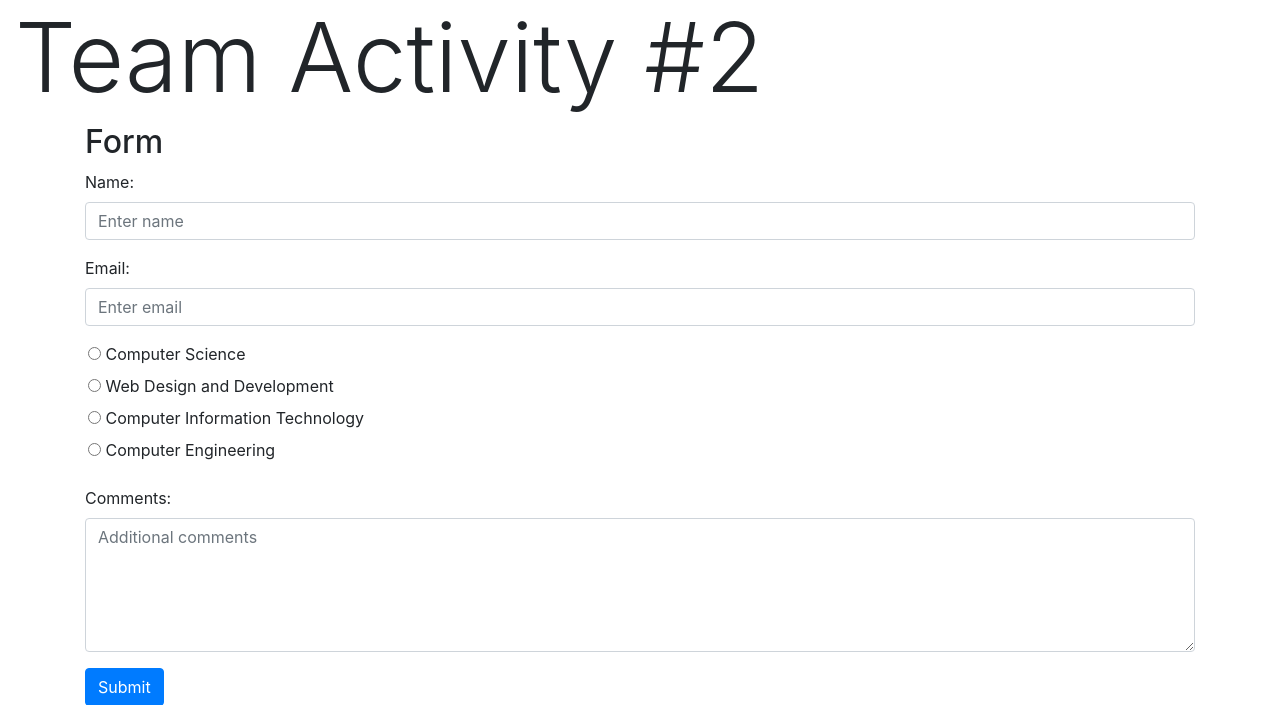
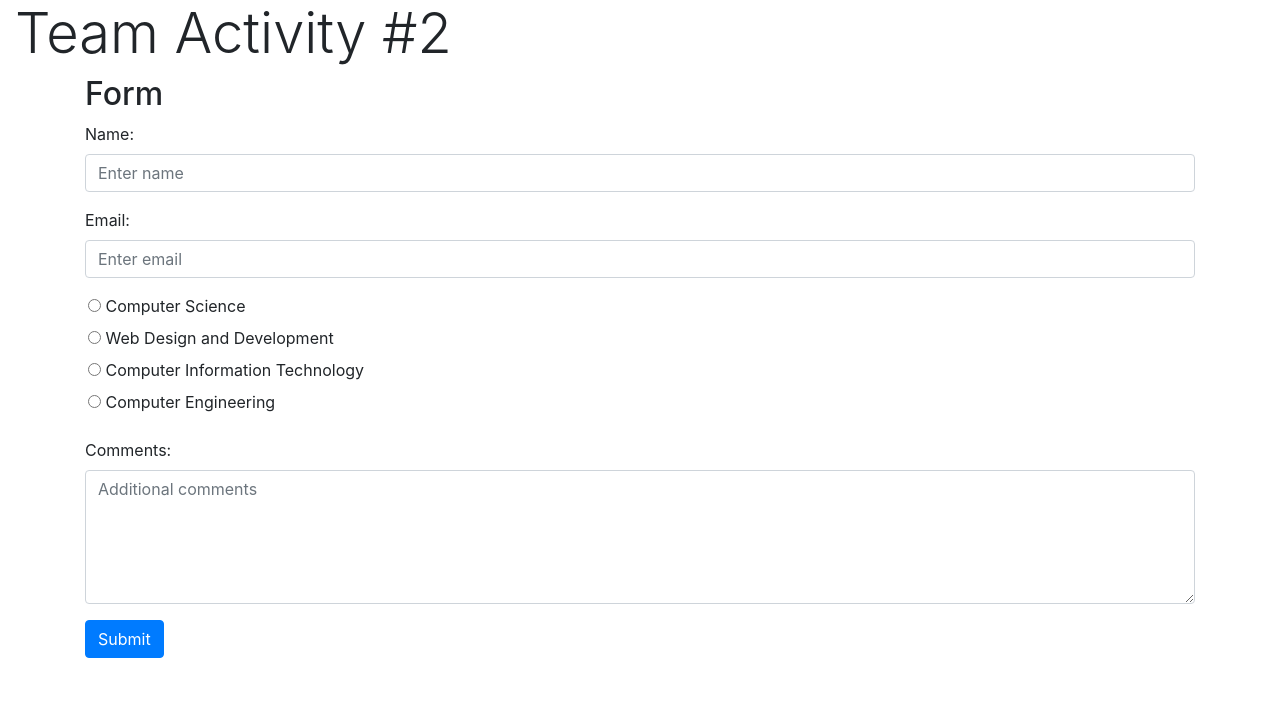
Before and after one commit to jordanburdett/team-activity-2, a PHP site: page / in a window 1280 px wide. Shown: the top 705 px of the page. Run offline with PHP 8.4, Linux system fonts and the light colour scheme.

Commit message:
changed the font size of header

```diff
--- a/display.php
+++ b/display.php
@@ -12,7 +12,7 @@
 <body>
 
 <div class="container-fluid">
-        <h1 class="display-1">Team Activity #2</h1>
+        <h1 class="display-4">Team Activity #2</h1>
     </div>
 
 <div class="container">
--- a/index.php
+++ b/index.php
@@ -12,7 +12,7 @@
 <body>
 
 <div class="container-fluid">
-        <h1 class="display-1">Team Activity #2</h1>
+        <h1 class="display-4">Team Activity #2</h1>
     </div>
 
     <div class="row">
```
